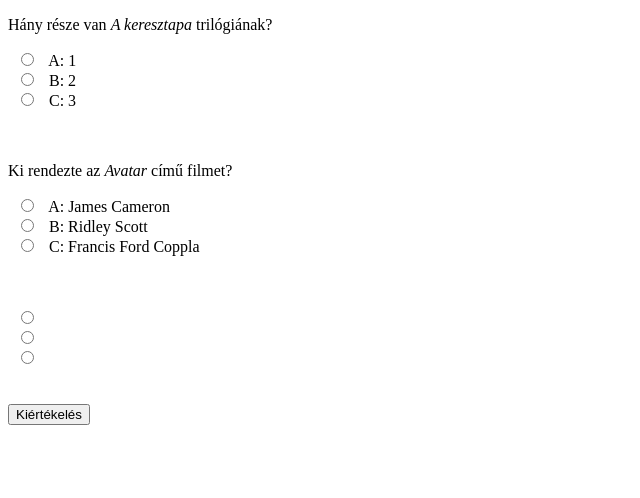
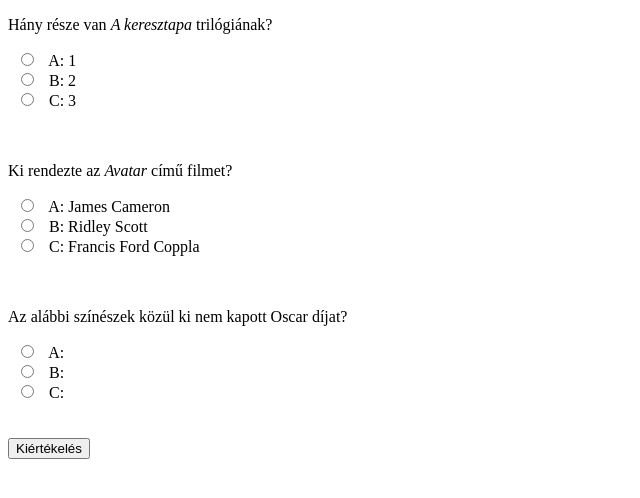
Before and after one commit to MelindaCsik/Kerdoiv, a plain HTML site: page index.html in a window 1280 px wide. Shown: the whole page, without its empty margins (0-640 px from the left). Drawn offline with Linux system fonts and the light colour scheme.

Commit message:
Update index.html

```diff
--- a/index.html
+++ b/index.html
@@ -44,15 +44,15 @@
             </form> <br><br>
 
 
-    <p></p>
+    <p>Az alábbi színészek közül ki nem kapott Oscar díjat?</p>
 
             <form>
                   <input type="radio" id="3A" name="" value="A">
-                  <label for="3A"></label><br>
+                  <label for="3A">A: </label><br>
                   <input type="radio" id="3B" name="" value="B">
-                  <label for="3B"></label><br>
+                  <label for="3B">B: </label><br>
                   <input type="radio" id="3C" name="" value="C">
-                  <label for="3C"></label>
+                  <label for="3C">C: </label>
             </form> <br><br>
 
 
```
